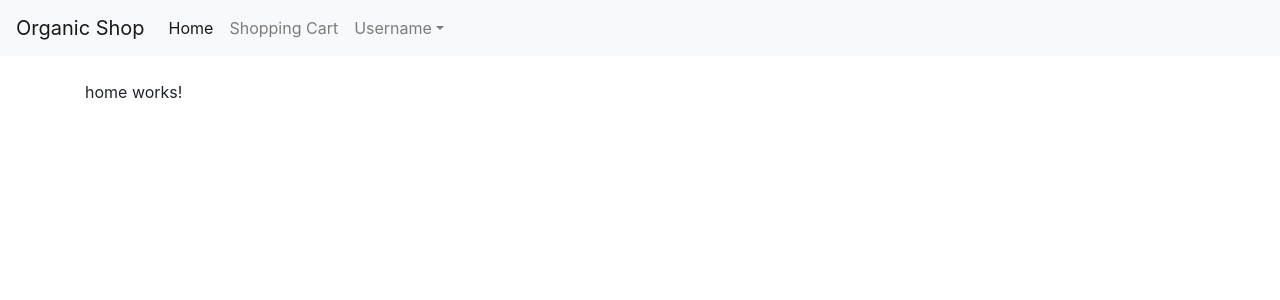
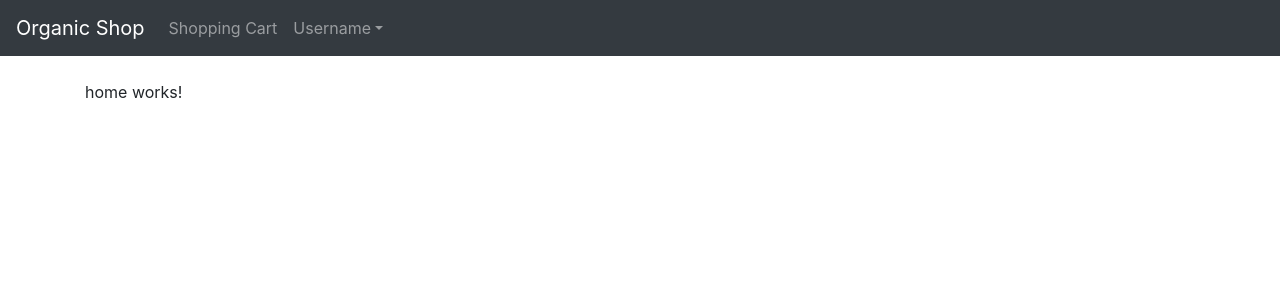
Before and after one commit to schneiderstag/oshop, an Angular app: page / in a window 1280 px wide. Shown: the top 300 px of the page. Built offline with nearby package versions, Linux system fonts and the light colour scheme; what angularfire2 would draw is missing.

Commit message:
10 - Fixing a Few Minor Issues

```diff
--- a/src/app/app.module.ts
+++ b/src/app/app.module.ts
@@ -46,6 +46,7 @@ import { AdminOrdersComponent } from './admin/admin-orders/admin-orders.componen
       { path: 'shopping-cart', component: ShoppingCartComponent },
       { path: 'check-out', component: CheckOutComponent },
       { path: 'order-success', component: OrderSuccessComponent },
+      { path: 'my/orders', component: MyOrdersComponent },
       { path: 'login', component: LoginComponent },
       { path: 'admin/products', component: AdminProductsComponent },
       { path: 'admin/orders', component: AdminOrdersComponent },
--- a/src/app/bs-navbar/bs-navbar.component.css
+++ b/src/app/bs-navbar/bs-navbar.component.css
@@ -0,0 +1,3 @@
+.dropdown-toggle {
+    cursor: pointer;
+}
--- a/src/app/bs-navbar/bs-navbar.component.html
+++ b/src/app/bs-navbar/bs-navbar.component.html
@@ -1,6 +1,6 @@
-<nav class="navbar navbar-expand-md navbar-light bg-light fixed-top">
-  <!-- navbar-dark bg-dark -->
-  <a class="navbar-brand" href="#">Organic Shop</a>
+<nav class="navbar navbar-expand-md navbar-dark bg-dark fixed-top">
+  <!-- navbar-dark bg-dark / navbar-light bg-light-->
+  <a class="navbar-brand" routerLink="/">Organic Shop</a>
   <button
     class="navbar-toggler"
     type="button"
@@ -15,9 +15,6 @@
 
   <div class="collapse navbar-collapse" id="navbarsExampleDefault">
     <ul class="navbar-nav mr-auto">
-      <li class="nav-item active">
-        <a class="nav-link" routerLink="/">Home <span class="sr-only">(current)</span></a>
-      </li>
       <li class="nav-item">
         <a class="nav-link" routerLink="/shopping-cart">Shopping Cart</a>
       </li>
@@ -25,7 +22,6 @@
         <a
           ngbDropdownToggle
           class="nav-link dropdown-toggle"
-          href="#"
           id="dropdown01"
           data-toggle="dropdown"
           aria-haspopup="true"
```
